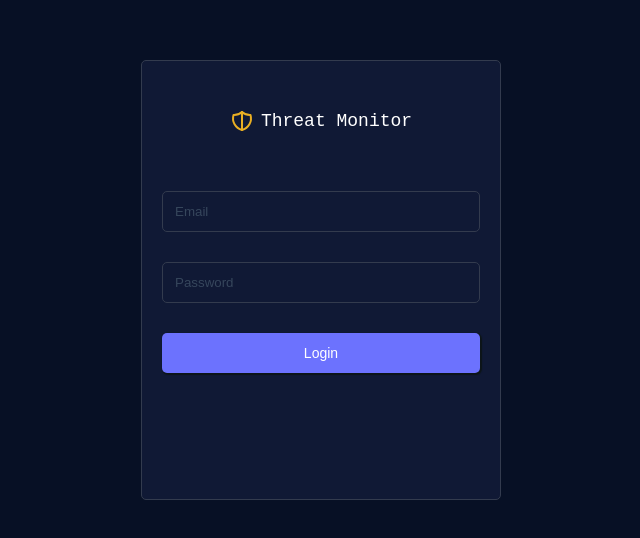
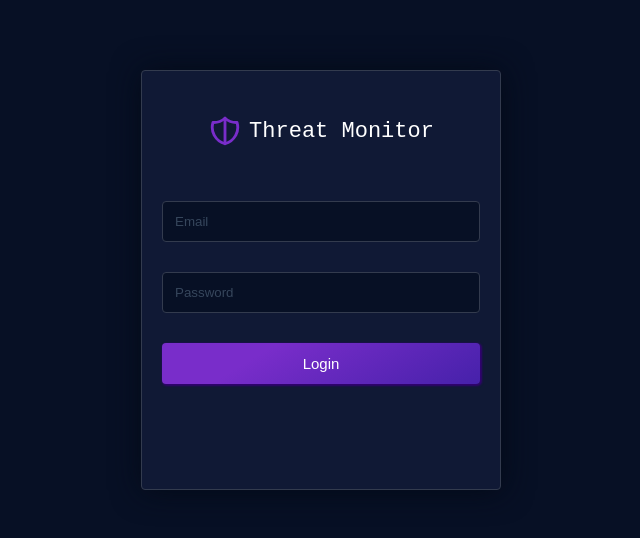
Before and after one commit to andreydolyaa/threat-monitor, a React (Vite) app in the folder ui/: page /login in a window 1280 px wide. Shown: the part 120-658 px from the top of the page, without its empty margins (319-959 px from the left). Built offline with nearby package versions, Linux system fonts and the light colour scheme; no server answers; a web font is replaced by a local one.

Commit message:
ui styles changes

```diff
--- a/ui/src/components/CustomButton/CustomButton.css
+++ b/ui/src/components/CustomButton/CustomButton.css
@@ -3,13 +3,19 @@
   padding: 12px 20px;
   border-radius: var(--border-radius);
   border: none;
-  background-color: var(--button-color-primary);
-  box-shadow: 1px 1px 1px 1px rgb(13, 21, 24);
-  color: var(--font-primary-color);
+  background: rgb(121, 45, 202);
+  background: linear-gradient(
+    149deg,
+    rgba(121, 45, 202, 1) 30%,
+    rgba(70, 33, 170, 1) 100%
+  );
+  color: var(--font-color-primary);
+  box-shadow: 1px 1px 2px 1px rgb(50, 2, 113);
+
   font-weight: 500;
   cursor: pointer;
-  font-size:14px;
-  transition: .3s;
+  font-size: 14px;
+  transition: 0.3s;
   &:hover {
     background-color: var(--button-color-primary-hover);
   }
--- a/ui/src/components/CustomInput/CustomInput.css
+++ b/ui/src/components/CustomInput/CustomInput.css
@@ -1,7 +1,7 @@
 .custom-input {
   width: 100%;
   padding: 12px;
-  background-color: transparent;
+  background-color: var(--main-background);
   border: 1px solid var(--border-color);
   border-radius: var(--border-radius);
   color: var(--font-color-primary);
--- a/ui/src/components/Logo/Logo.css
+++ b/ui/src/components/Logo/Logo.css
@@ -11,7 +11,8 @@
     .logo-icon {
       display: flex;
       align-items: center;
-      color: rgb(234, 175, 35);
+      /* color: rgb(234, 175, 35); */
+      color: var(--button-color-primary);
       font-size: 24px;
       margin-right: 7px;
       stroke-width: 2;
--- a/ui/src/index.css
+++ b/ui/src/index.css
@@ -15,12 +15,15 @@
   --font-color-primary: #ffffff;
   --font-color-secondary: #7f89a2;
   --font-color-sidebar: rgb(174, 185, 225);
-  --font-color-active: rgb(147, 83, 248);
-  --button-color-primary: #6C72FE;
-  --button-color-primary-hover: #575df9;
-  --button-color-secondary: #212C4D;
+  /* --font-color-active: rgb(255, 54, 134); */
+  --font-color-active: rgb(244, 168, 25);
+  --button-color-primary: #792dca;
+  --button-color-secondary: #212c4d;
+  --button-color-primary-hover: #6022a3;
   --border-color: #333b4e;
-  --border-radius: 5px;
+  /* --border-color: #262d3c; */
+  --border-radius: 4px;
+  --box-shadow: 1px 1px 30px #040a17;
 }
 
 #root,
--- a/ui/src/pages/Login/Login.css
+++ b/ui/src/pages/Login/Login.css
@@ -1,16 +1,37 @@
 .login {
-  border:1px solid red;
+  animation: appear .2s ease 1;
   background-color: var(--card-background);
   width: 360px;
-  height: 440px;
-  border:1px solid var(--border-color);
-  border-radius: 5px;
+  height: 420px;
+  border: 1px solid var(--border-color);
+  border-radius: var(--border-radius);
   padding: 20px;
-  input, button {
-    margin-top:30px;
+  box-shadow: var(--box-shadow);
+  button {
+    font-size: 15px;
+  }
+  input,
+  button {
+    margin-top: 30px;
   }
   .logo {
     justify-content: center;
+    font-size: 22px;
+    .logo-and-text {
+      .logo-icon {
+        font-size: 34px;
+      }
+    }
   }
+}
 
+@keyframes appear {
+  0% {
+    transform: translateY(-50px);
+    opacity: 0;
+  }
+  100% {
+    transform: translateY(0px);
+    opacity: 1;
+  }
 }
```
